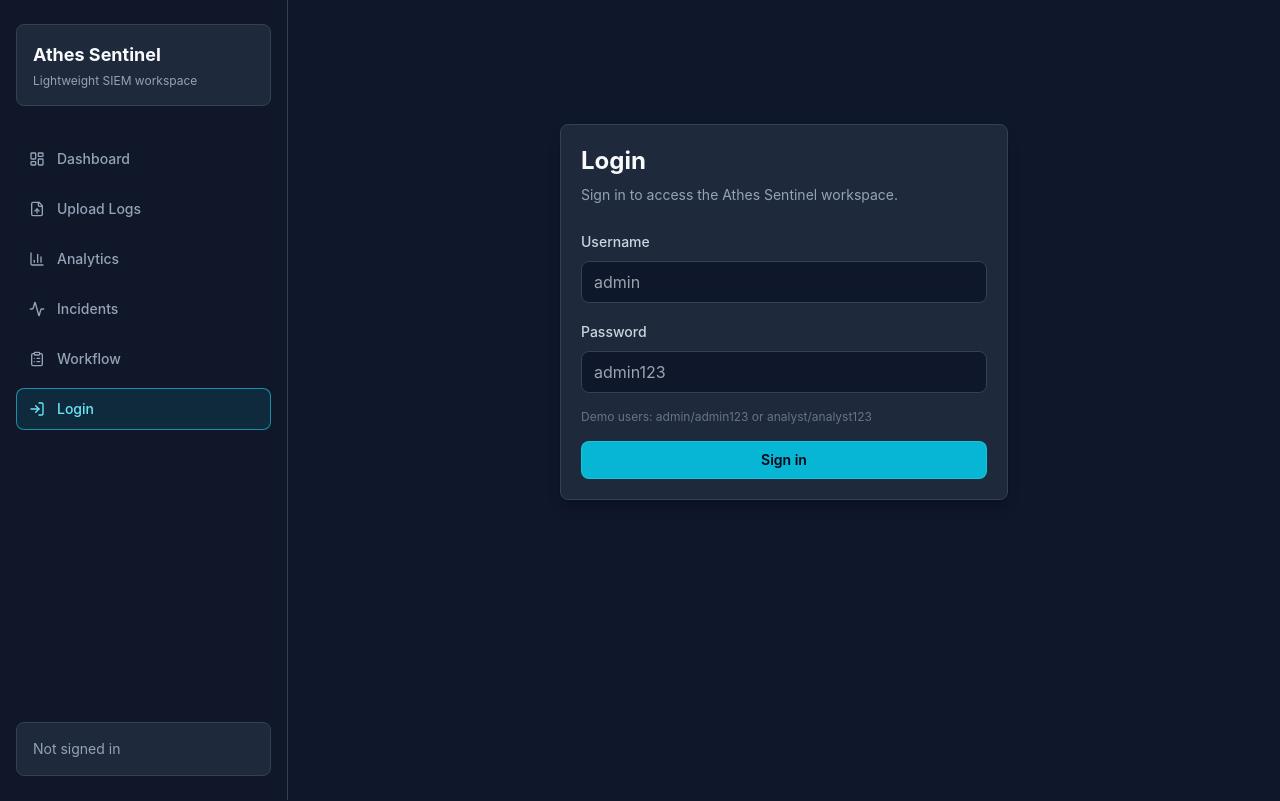
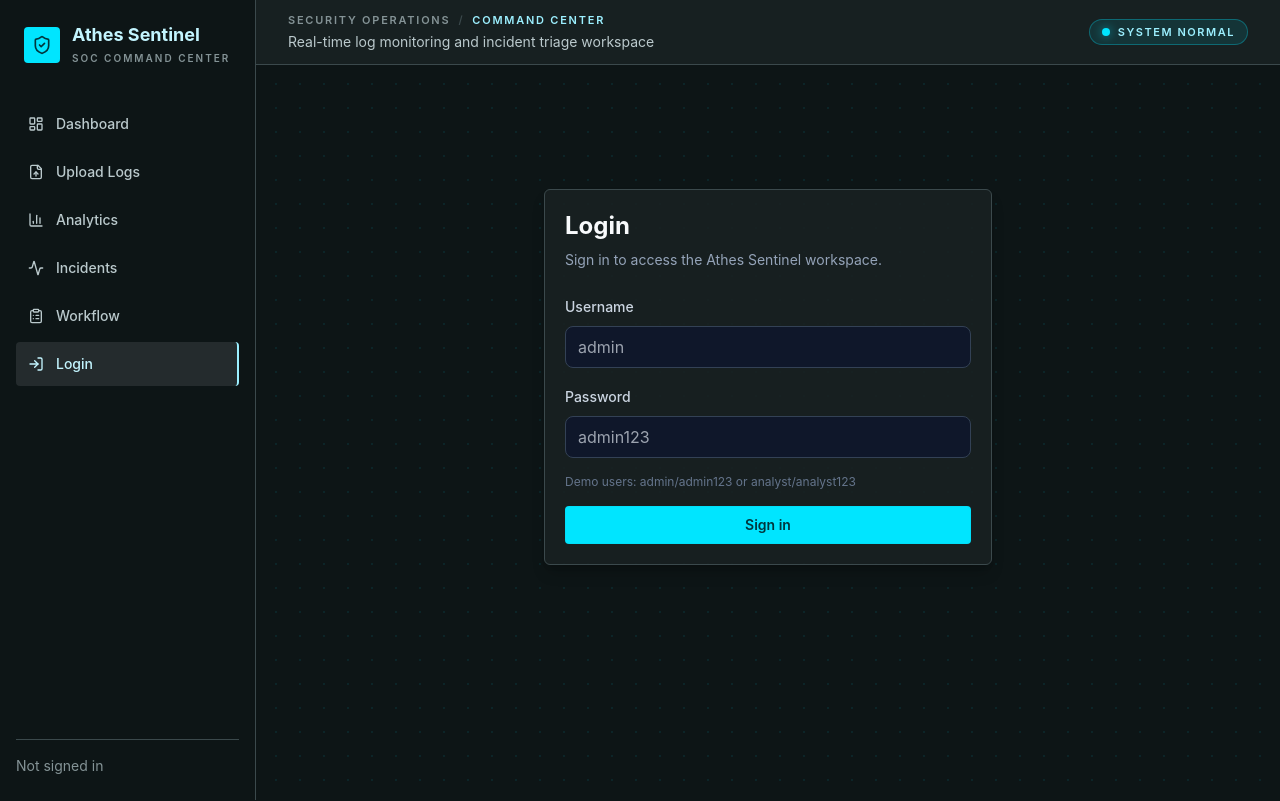
Before and after one commit to nandini-neelesh/athes-sentinel, a React (Vite) app in the folder frontend/: page /login in a window 1280 px wide. Built offline with nearby package versions, Linux system fonts and the light colour scheme; no server answers.

Commit message:
Start Stitch-inspired dashboard redesign

```diff
--- a/frontend/src/components/FileSelector.jsx
+++ b/frontend/src/components/FileSelector.jsx
@@ -13,20 +13,20 @@ export default function FileSelector() {
   } = useFileContext();
 
   return (
-    <div className="panel mt-8">
-      <div className="flex flex-col gap-4 lg:flex-row lg:items-end lg:justify-between">
+    <div className="panel mt-6">
+      <div className="flex flex-col gap-4 xl:flex-row xl:items-end xl:justify-between">
         <div>
           <p className="muted-label">Selected dataset</p>
-          <h2 className="mt-2 text-lg font-semibold text-slate-50">
+          <h2 className="mt-2 text-base font-semibold text-[#dce4e5]">
             Uploaded log file
           </h2>
-          <p className="mt-1 text-sm text-slate-400">
-            Choose which uploaded file should power the dashboard summary.
+          <p className="mt-1 text-sm text-[#849396]">
+            Choose the active evidence set for dashboard metrics.
           </p>
         </div>
 
         <button
-          className="inline-flex items-center justify-center gap-2 rounded-lg border border-slate-600 px-3 py-2 text-sm font-semibold text-slate-200 transition hover:border-cyan-400 hover:text-cyan-300"
+          className="inline-flex items-center justify-center gap-2 rounded border border-[#3b494c] bg-[#0d1516] px-3 py-2 text-sm font-semibold text-[#bac9cc] transition hover:border-[#00daf3] hover:text-[#c3f5ff]"
           disabled={isLoadingFiles}
           onClick={loadLogFiles}
           type="button"
@@ -37,16 +37,18 @@ export default function FileSelector() {
       </div>
 
       {fileError ? (
-        <div className="mt-4 rounded-lg border border-red-500/40 bg-red-500/10 px-3 py-2 text-sm text-red-200">
+        <div className="mt-4 rounded border border-red-400/40 bg-red-500/10 px-3 py-2 text-sm text-red-200">
           {fileError}
         </div>
       ) : null}
 
       {logFiles.length > 0 ? (
-        <label className="mt-5 block">
-          <span className="text-sm font-medium text-slate-300">Log file</span>
+        <label className="mt-4 block">
+          <span className="text-[11px] font-semibold uppercase tracking-[0.16em] text-[#849396]">
+            Log file
+          </span>
           <select
-            className="mt-2 w-full rounded-lg border border-slate-700 bg-slate-900 px-3 py-2 text-slate-50 outline-none transition focus:border-cyan-400"
+            className="mt-2 w-full rounded border border-[#3b494c] bg-[#0d1516] px-3 py-2 text-sm text-[#dce4e5] outline-none transition focus:border-[#00daf3]"
             onChange={(event) => setSelectedFileId(event.target.value)}
             value={selectedFileId || ""}
           >
@@ -58,7 +60,7 @@ export default function FileSelector() {
           </select>
         </label>
       ) : (
-        <p className="mt-5 rounded-lg border border-slate-700 bg-slate-900 px-3 py-2 text-sm text-slate-400">
+        <p className="mt-4 rounded border border-[#3b494c] bg-[#0d1516] px-3 py-2 text-sm text-[#849396]">
           No uploaded log files found yet.
         </p>
       )}
--- a/frontend/src/components/Layout.jsx
+++ b/frontend/src/components/Layout.jsx
@@ -4,14 +4,37 @@ import Sidebar from "./Sidebar.jsx";
 
 export default function Layout() {
   return (
-    <div className="min-h-screen bg-sentinel-background text-sentinel-text">
+    <div className="min-h-screen bg-[#0d1516] text-[#dce4e5]">
       <div className="flex min-h-screen">
         <Sidebar />
-        <main className="flex-1 overflow-y-auto">
-          <div className="mx-auto max-w-7xl px-6 py-8 lg:px-8">
-            <Outlet />
-          </div>
-        </main>
+
+        <div className="app-canvas min-w-0 flex-1 lg:pl-64">
+          <header className="top-shell-bar">
+            <div className="flex h-16 items-center justify-between px-5 lg:px-8">
+              <div className="min-w-0">
+                <div className="flex items-center gap-2 text-[11px] font-semibold uppercase tracking-[0.16em] text-[#849396]">
+                  <span>Security Operations</span>
+                  <span className="text-[#3b494c]">/</span>
+                  <span className="text-[#9cf0ff]">Command Center</span>
+                </div>
+                <p className="mt-1 truncate text-sm text-[#bac9cc]">
+                  Real-time log monitoring and incident triage workspace
+                </p>
+              </div>
+
+              <div className="status-pill shrink-0">
+                <span className="status-dot" aria-hidden="true" />
+                System Normal
+              </div>
+            </div>
+          </header>
+
+          <main className="min-h-[calc(100vh-4rem)] px-5 py-8 lg:px-8">
+            <div className="mx-auto max-w-7xl">
+              <Outlet />
+            </div>
+          </main>
+        </div>
       </div>
     </div>
   );
--- a/frontend/src/components/Sidebar.jsx
+++ b/frontend/src/components/Sidebar.jsx
@@ -5,6 +5,7 @@ import {
   FileUp,
   LayoutDashboard,
   LogIn,
+  ShieldCheck,
 } from "lucide-react";
 import { NavLink } from "react-router-dom";
 
@@ -23,14 +24,23 @@ export default function Sidebar() {
   const { isAuthenticated, logout, user } = useAuth();
 
   return (
-    <aside className="hidden w-72 shrink-0 border-r border-slate-700 bg-slate-900/80 px-4 py-6 lg:flex lg:flex-col">
+    <aside className="fixed left-0 top-0 z-40 hidden h-screen w-64 shrink-0 border-r border-[#3b494c] bg-[#0d1516] px-4 py-6 lg:flex lg:flex-col">
       <div>
-        <div className="mb-8 rounded-lg border border-slate-700 bg-slate-800 p-4">
-          <p className="text-lg font-bold text-slate-50">Athes Sentinel</p>
-          <p className="mt-1 text-xs text-slate-400">Lightweight SIEM workspace</p>
+        <div className="mb-9 flex items-center gap-3 px-2">
+          <div className="flex h-9 w-9 items-center justify-center rounded bg-[#00e5ff] text-[#00363d]">
+            <ShieldCheck className="h-5 w-5" aria-hidden="true" />
+          </div>
+          <div>
+            <p className="text-lg font-bold leading-tight text-[#c3f5ff]">
+              Athes Sentinel
+            </p>
+            <p className="mt-1 text-[10px] font-semibold uppercase tracking-[0.2em] text-[#849396]">
+              SOC Command Center
+            </p>
+          </div>
         </div>
 
-        <nav className="space-y-2">
+        <nav className="space-y-1">
           {navItems.map((item) => {
             const Icon = item.icon;
 
@@ -41,14 +51,14 @@ export default function Sidebar() {
                 end={item.path === "/"}
                 className={({ isActive }) =>
                   [
-                    "flex items-center gap-3 rounded-lg border px-3 py-2.5 text-sm font-medium transition",
+                    "flex items-center gap-3 rounded px-3 py-3 text-sm font-medium transition",
                     isActive
-                      ? "border-cyan-400/60 bg-cyan-400/10 text-cyan-300"
-                      : "border-transparent text-slate-400 hover:border-slate-700 hover:bg-slate-800 hover:text-slate-100",
+                      ? "border-r-2 border-[#9cf0ff] bg-[#242b2d] text-[#c3f5ff]"
+                      : "text-[#bac9cc] hover:bg-[#192122] hover:text-[#c3f5ff]",
                   ].join(" ")
                 }
               >
-                <Icon className="h-4 w-4" />
+                <Icon className="h-4 w-4" aria-hidden="true" />
                 {item.label}
               </NavLink>
             );
@@ -56,15 +66,15 @@ export default function Sidebar() {
         </nav>
       </div>
 
-      <div className="mt-auto rounded-lg border border-slate-700 bg-slate-800 p-4">
+      <div className="mt-auto border-t border-[#3b494c] pt-4">
         {isAuthenticated ? (
           <>
-            <p className="text-sm font-semibold text-slate-50">{user.username}</p>
-            <p className="mt-1 text-xs uppercase tracking-wide text-cyan-300">
+            <p className="text-sm font-semibold text-[#dce4e5]">{user.username}</p>
+            <p className="mt-1 text-[11px] uppercase tracking-[0.16em] text-[#9cf0ff]">
               {user.role}
             </p>
             <button
-              className="mt-4 w-full rounded-lg border border-slate-600 px-3 py-2 text-sm font-semibold text-slate-200 transition hover:border-cyan-400 hover:text-cyan-300"
+              className="mt-4 w-full rounded border border-[#3b494c] px-3 py-2 text-sm font-semibold text-[#bac9cc] transition hover:border-[#00daf3] hover:text-[#c3f5ff]"
               onClick={logout}
               type="button"
             >
@@ -72,7 +82,7 @@ export default function Sidebar() {
             </button>
           </>
         ) : (
-          <p className="text-sm text-slate-400">Not signed in</p>
+          <p className="text-sm text-[#849396]">Not signed in</p>
         )}
       </div>
     </aside>
--- a/frontend/src/index.css
+++ b/frontend/src/index.css
@@ -7,8 +7,8 @@
   font-family:
     Inter, ui-sans-serif, system-ui, -apple-system, BlinkMacSystemFont, "Segoe UI",
     sans-serif;
-  background: #0f172a;
-  color: #f8fafc;
+  background: #0d1516;
+  color: #dce4e5;
 }
 
 * {
@@ -19,32 +19,52 @@ body {
   margin: 0;
   min-width: 320px;
   min-height: 100vh;
-  background: #0f172a;
+  background: #0d1516;
 }
 
 button,
-input {
+input,
+select {
   font: inherit;
 }
 
 @layer components {
   .page-title {
-    @apply text-3xl font-bold tracking-tight text-slate-50;
+    @apply text-3xl font-semibold tracking-tight text-[#dce4e5];
   }
 
   .page-subtitle {
-    @apply mt-2 text-sm text-slate-400;
+    @apply mt-2 text-sm text-[#bac9cc];
   }
 
   .panel {
-    @apply rounded-lg border border-slate-700 bg-slate-800 p-5 shadow-lg shadow-slate-950/20;
+    @apply rounded-md border border-[#3b494c] bg-[#192122]/90 p-5 shadow-lg shadow-black/20;
   }
 
   .muted-label {
-    @apply text-xs font-semibold uppercase tracking-wide text-slate-500;
+    @apply text-[11px] font-semibold uppercase tracking-[0.16em] text-[#849396];
   }
 
   .primary-button {
-    @apply rounded-lg border border-cyan-400/50 bg-cyan-500 px-4 py-2 text-sm font-semibold text-slate-950 transition hover:bg-cyan-300;
+    @apply rounded border border-[#00daf3]/50 bg-[#00e5ff] px-4 py-2 text-sm font-semibold text-[#00363d] transition hover:bg-[#9cf0ff];
+  }
+
+  .app-canvas {
+    background-color: #0d1516;
+    background-image: radial-gradient(rgba(0, 229, 255, 0.08) 1px, transparent 1px);
+    background-position: 0 0;
+    background-size: 24px 24px;
+  }
+
+  .top-shell-bar {
+    @apply sticky top-0 z-30 border-b border-[#3b494c] bg-[#192122]/95 backdrop-blur;
+  }
+
+  .status-pill {
+    @apply inline-flex items-center gap-2 rounded-full border border-[#00e5ff]/30 bg-[#00e5ff]/10 px-3 py-1 text-[11px] font-semibold uppercase tracking-[0.14em] text-[#9cf0ff];
+  }
+
+  .status-dot {
+    @apply h-2 w-2 rounded-full bg-[#00e5ff] shadow-[0_0_10px_rgba(0,229,255,0.55)];
   }
 }
```
Also changed, not shown: frontend/src/pages/Dashboard.jsx (+91 -27 lines).
